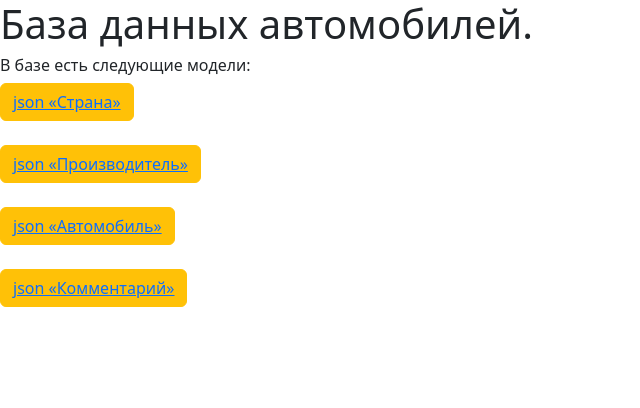
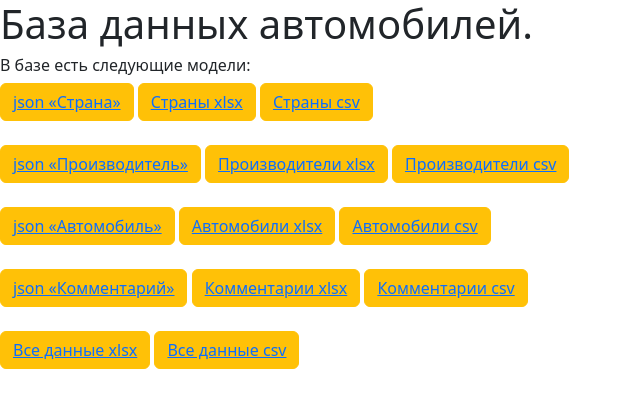
Before and after one commit to Andrey-Walk/comentsauto, a Django app: page / in a window 1280 px wide. Shown: the top 408 px of the page, without its empty margins (0-640 px from the left). Run offline with Django 4.2, Linux system fonts and the light colour scheme; data that the repository does not hold is empty; parts of the project's set-up code (start-up, migrations or seed data) failed here and were passed over.

Commit message:
Save xlsx & csv books

```diff
--- a/main/comments/models.py
+++ b/main/comments/models.py
@@ -17,7 +17,6 @@ class Directors(models.Model):
 
     def __str__(self):
         return self.director
-
 
     class Meta:
         verbose_name = 'Производитль'
@@ -43,7 +42,6 @@ class Comments(models.Model):
     datacreate = models.DateTimeField('Дата создания', max_length=10)
     comment = models.TextField('Комментарий', max_length=400)
 
-
     def __str__(self):
         return self.avtor
 
--- a/main/comments/serializers.py
+++ b/main/comments/serializers.py
@@ -20,4 +20,4 @@ class CarsSerializer(serializers.ModelSerializer):
 class CommentsSerializer(serializers.ModelSerializer):
     class Meta:
         model = Comments
-        fields = ('avtor', 'datacreate', 'comment')
+        fields = ('avtor', 'avtocar', 'datacreate', 'comment')
--- a/main/comments/templates/main/index.html
+++ b/main/comments/templates/main/index.html
@@ -7,10 +7,20 @@
     <h6>{{ el.car }}</h6>
     {% endfor %}
     <div class='features'>
-        <button class='btn btn-warning'><a href='api/countrys/'><i class='bi-pin-map-fill'></i>json «Страна»</a></button></br></br>
-        <button class='btn btn-warning'><a href='api/directors/'><i class='bi-pin-map-fill'></i>json «Производитель»</a></button></br></br>
-        <button class='btn btn-warning'><a href='api/cars/'><i class='bi-pin-map-fill'></i>json «Автомобиль»</a></button></br></br>
-        <button class='btn btn-warning'><a href='api/comments/'><i class='bi-pin-map-fill'></i>json «Комментарий»</a></button></br></br>
+        <button class='btn btn-warning'><a href='api/countrys/'><i class='bi-pin-map-fill'></i>json «Страна»</a></button>
+        <button class='btn btn-warning'><a href='{% url "countrys_xlsx" %}?param=xlsx'><i class='bi-pin-map-fill'></i>Страны xlsx</a></button>
+        <button class='btn btn-warning'><a href='{% url "countrys_csv" %}?param=csv'><i class='bi-pin-map-fill'></i>Страны csv</a></button></br></br>
+        <button class='btn btn-warning'><a href='api/directors/'><i class='bi-pin-map-fill'></i>json «Производитель»</a></button>
+        <button class='btn btn-warning'><a href='{% url "directors_xlsx" %}?param=xlsx'><i class='bi-pin-map-fill'></i>Производители xlsx</a></button>
+        <button class='btn btn-warning'><a href='{% url "directors_csv" %}?param=csv'><i class='bi-pin-map-fill'></i>Производители csv</a></button></br></br>
+        <button class='btn btn-warning'><a href='api/cars/'><i class='bi-pin-map-fill'></i>json «Автомобиль»</a></button>
+        <button class='btn btn-warning'><a href='{% url "cars_xlsx" %}?param=xlsx'><i class='bi-pin-map-fill'></i>Автомобили xlsx</a></button>
+        <button class='btn btn-warning'><a href='{% url "cars_csv" %}?param=csv'><i class='bi-pin-map-fill'></i>Автомобили csv</a></button></br></br>
+        <button class='btn btn-warning'><a href='api/comments/'><i class='bi-pin-map-fill'></i>json «Комментарий»</a></button>
+        <button class='btn btn-warning'><a href='{% url "comments_xlsx" %}?param=xlsx'><i class='bi-pin-map-fill'></i>Комментарии xlsx</a></button>
+        <button class='btn btn-warning'><a href='{% url "comments_csv" %}?param=csv'><i class='bi-pin-map-fill'></i>Комментарии csv</a></button></br></br>
+        <button class='btn btn-warning'><a href='{% url "all_xlsx" %}?param=xlsx'><i class='bi-pin-map-fill'></i>Все данные xlsx</a></button>
+        <button class='btn btn-warning'><a href='{% url "all_csv" %}?param=csv'><i class='bi-pin-map-fill'></i>Все данные csv</a></button>
     </div>
 
 {% endblock %}
--- a/main/comments/urls.py
+++ b/main/comments/urls.py
@@ -1,6 +1,6 @@
 from django.urls import path, include
 from . import views
-from comments.views import DirectorsModelViewSet, CountrysModelViewSet, CarsModelViewSet, CommentsModelViewSet
+from comments.views import DirectorsModelViewSet, CountrysModelViewSet, CarsModelViewSet, CommentsModelViewSet, CountrysAPIView, DirectorsAPIView, CarsAPIView, CommentsAPIView, AllAPIView
 from rest_framework import routers
 
 router = routers.SimpleRouter()
@@ -11,5 +11,15 @@ router.register(r'comments', CommentsModelViewSet)
 
 urlpatterns = [
     path('', views.index),
-    path('api/', include(router.urls))
+    path('api/', include(router.urls)),
+    path('api/export/countrys', CountrysAPIView.as_view(), name='countrys_xlsx'),
+    path('api/export/countrys', CountrysAPIView.as_view(), name='countrys_csv'),
+    path('api/export/directors', DirectorsAPIView.as_view(), name='directors_xlsx'),
+    path('api/export/directors', DirectorsAPIView.as_view(), name='directors_csv'),
+    path('api/export/cars', CarsAPIView.as_view(), name='cars_xlsx'),
+    path('api/export/cars', CarsAPIView.as_view(), name='cars_csv'),
+    path('api/export/comments', CommentsAPIView.as_view(), name='comments_xlsx'),
+    path('api/export/comments', CommentsAPIView.as_view(), name='comments_csv'),
+    path('api/export/all', AllAPIView.as_view(), name='all_xlsx'),
+    path('api/export/all', AllAPIView.as_view(), name='all_csv')
 ]
--- a/main/comments/views.py
+++ b/main/comments/views.py
@@ -1,4 +1,8 @@
+import io
+from django.http import HttpResponse
+import openpyxl
 from django.shortcuts import render
+from rest_framework.views import APIView
 from rest_framework import viewsets
 from .models import Countrys, Directors, Cars, Comments
 from .serializers import DirectorsSerializer, CountrysSerializer, CarsSerializer, CommentsSerializer
@@ -23,3 +27,116 @@ class CarsModelViewSet(viewsets.ModelViewSet):
 class CommentsModelViewSet(viewsets.ModelViewSet):
     queryset = Comments.objects
     serializer_class = CommentsSerializer
+
+class CountrysAPIView(APIView):
+    def get(self, request):
+        format_file = request.query_params.get('param')
+        file_extension = format_file
+        queryset = Countrys.objects.all()
+        data = CountrysSerializer(queryset, many=True).data
+        book = openpyxl.Workbook()
+        sheet_1 = book.active
+        sheet_1.title = 'Страны'
+        for item in data:
+            sheet_1.append([item['country']])
+        file_stream = io.BytesIO()
+        book.save(file_stream)
+        file_stream.seek(0)
+        response = HttpResponse(file_stream, content_type = 'application/vnd.openxmlformats-officedocument.spreadsheetml.sheet')
+        response['Content-Disposition'] = f'attachment; filename="countrys.{file_extension}"'
+
+        return response
+
+class DirectorsAPIView(APIView):
+    def get(self, request):
+        format_file = request.query_params.get('param')
+        file_extension = format_file
+        queryset = Directors.objects.all()
+        data = DirectorsSerializer(queryset, many=True).data
+        book = openpyxl.Workbook()
+        sheet_1 = book.active
+        sheet_1.title = 'Производители'
+        for item in data:
+            sheet_1.append([item['director'], item['country']])
+        file_stream = io.BytesIO()
+        book.save(file_stream)
+        file_stream.seek(0)
+        response = HttpResponse(file_stream, content_type = 'application/vnd.openxmlformats-officedocument.spreadsheetml.sheet')
+        response['Content-Disposition'] = f'attachment; filename="directors.{file_extension}"'
+
+        return response
+
+class CarsAPIView(APIView):
+    def get(self, request):
+        format_file = request.query_params.get('param')
+        file_extension = format_file
+        queryset = Cars.objects.all()
+        data = CarsSerializer(queryset, many=True).data
+        book = openpyxl.Workbook()
+        sheet_1 = book.active
+        sheet_1.title = 'Автомобили'
+        for item in data:
+            sheet_1.append([item['car'], item['director'], item['datastart'], item['dataend']])
+        file_stream = io.BytesIO()
+        book.save(file_stream)
+        file_stream.seek(0)
+        response = HttpResponse(file_stream, content_type = 'application/vnd.openxmlformats-officedocument.spreadsheetml.sheet')
+        response['Content-Disposition'] = f'attachment; filename="cars.{file_extension}"'
+
+        return response
+
+class CommentsAPIView(APIView):
+    def get(self, request):
+        format_file = request.query_params.get('param')
+        file_extension = format_file
+        queryset = Comments.objects.all()
+        data = CommentsSerializer(queryset, many=True).data
+        book = openpyxl.Workbook()
+        sheet_1 = book.active
+        sheet_1.title = 'Комментарии'
+        for item in data:
+            sheet_1.append([item['avtor'], item['avtocar'], item['datacreate'], item['comment']])
+        file_stream = io.BytesIO()
+        book.save(file_stream)
+        file_stream.seek(0)
+        response = HttpResponse(file_stream, content_type = 'application/vnd.openxmlformats-officedocument.spreadsheetml.sheet')
+        response['Content-Disposition'] = f'attachment; filename="сomments.{file_extension}"'
+
+        return response
+
+class AllAPIView(APIView):
+    def get(self, request):
+        format_file = request.query_params.get('param')
+        file_extension = format_file
+        queryset = Countrys.objects.all()
+        data = CountrysSerializer(queryset, many=True).data
+        book = openpyxl.Workbook()
+        sheet_1 = book.create_sheet(title='Страны', index=0)
+        for item in data:
+            sheet_1.append([item['country']])
+
+        queryset = Directors.objects.all()
+        data = DirectorsSerializer(queryset, many = True).data
+        sheet_2 = book.create_sheet(title='Производители', index=1)
+        for item in data:
+            sheet_2.append([item['director'], item['country']])
+
+        queryset = Cars.objects.all()
+        data = CarsSerializer(queryset, many = True).data
+        sheet_3 = book.create_sheet(title='Автомобили', index=2)
+        for item in data:
+            sheet_3.append([item['car'], item['director'], item['datastart'], item['dataend']])
+
+        queryset = Comments.objects.all()
+        data = CommentsSerializer(queryset, many = True).data
+        sheet_4 = book.create_sheet(title='Комментарии', index=3)
+        for item in data:
+            sheet_4.append([item['avtor'], item['avtocar'], item['datacreate'], item['comment']])
+
+        file_stream = io.BytesIO()
+        book.save(file_stream)
+        file_stream.seek(0)
+        response = HttpResponse(file_stream, content_type = 'application/vnd.openxmlformats-officedocument.spreadsheetml.sheet')
+        response['Content-Disposition'] = f'attachment; filename="all.{file_extension}"'
+
+        return response
```
